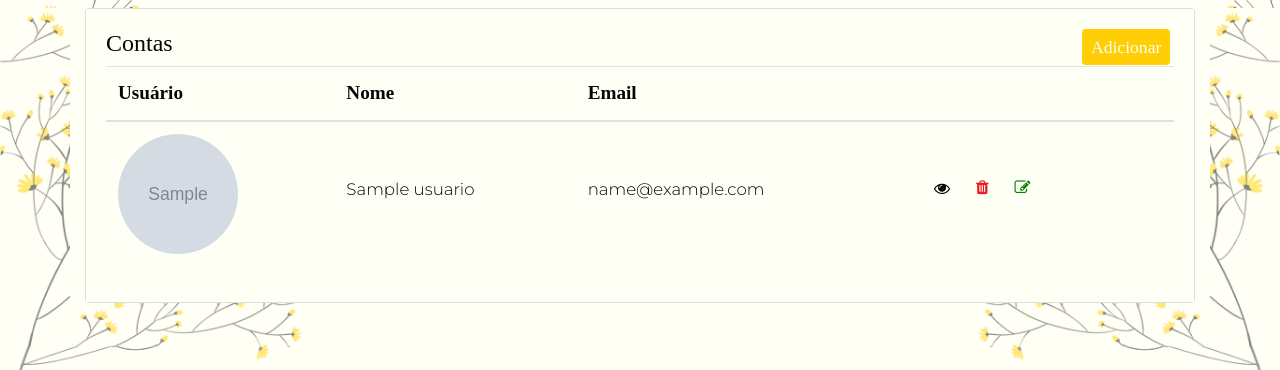
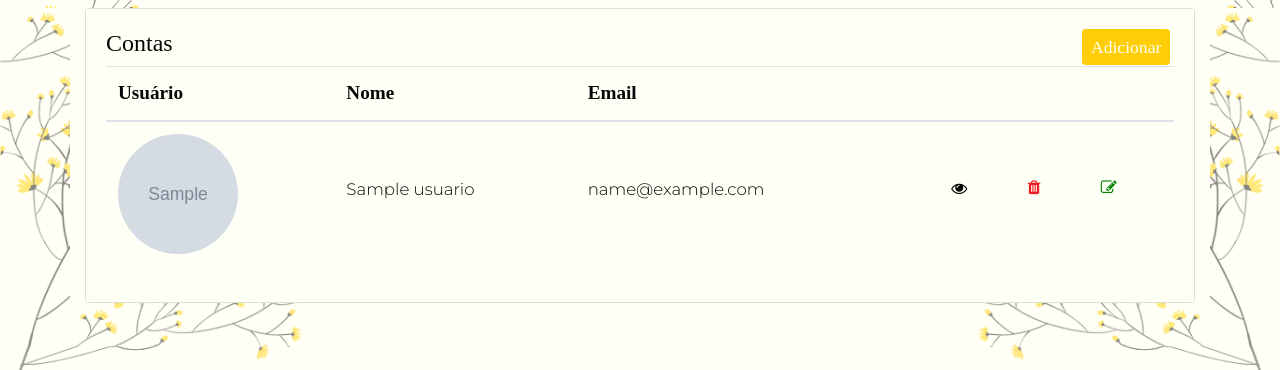
Before and after one commit to annafrancox/AnnaSun-traineeCode, a PHP site: page /adminUser in a window 1280 px wide. Shown: the top 370 px of the page. Run offline with PHP 8.4, Linux system fonts and the light colour scheme; tables that the repository leaves empty or names only in its code hold one stand-in row (values such as "Sample post"); grey boxes marked "Sample" are stand-in pictures; some libraries are stand-ins or nearby versions; some web fonts are replaced.

Commit message:
Arrumando layout do botao

```diff
--- a/public/css/style.css
+++ b/public/css/style.css
@@ -673,7 +673,7 @@ html, body {
 
 .formUser{
   display: flex;
-  justify-content: flex-start;
+  justify-content: space-around;
 }
 .formUser button{
   background-color: #fefff5;
```
